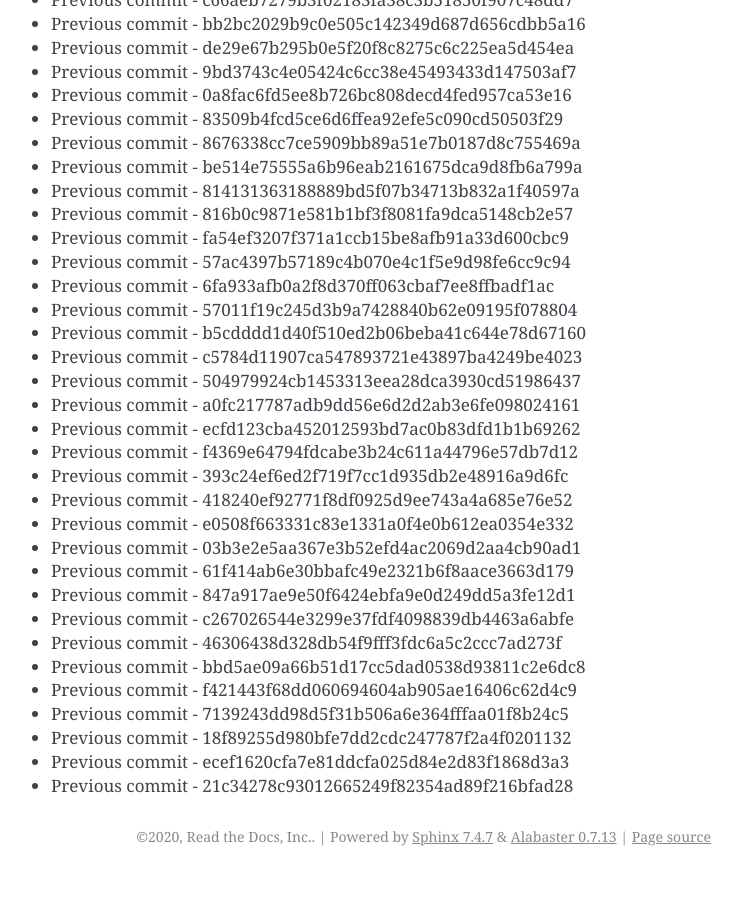
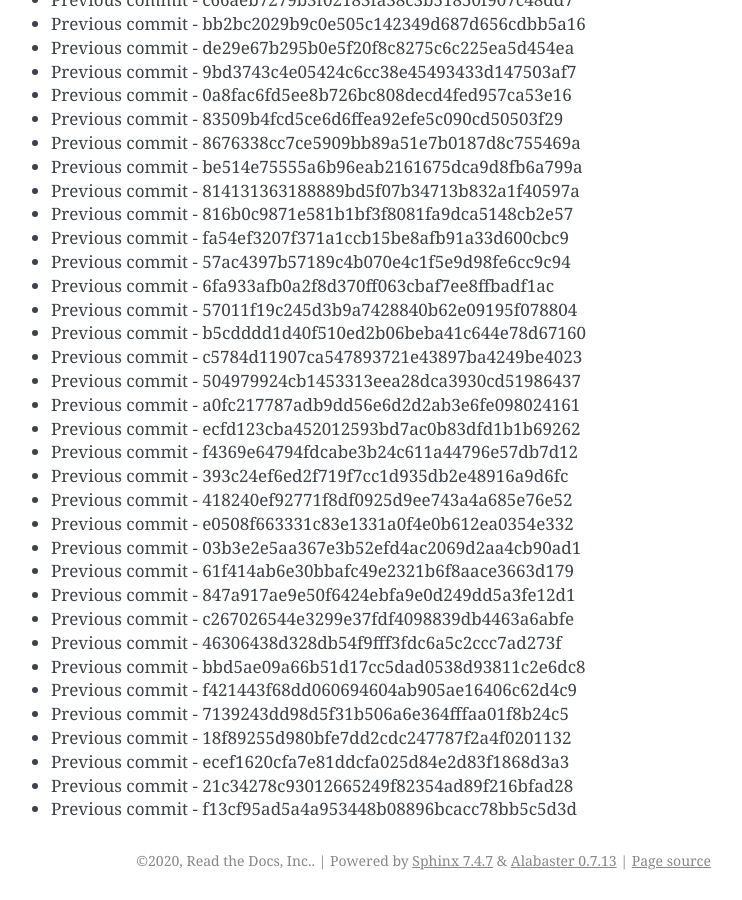
Before and after one commit to readthedocs/rtd-git-stresstest, a Sphinx documentation site: the page built from docs/updates.rst, in a window 1280 px wide and 900 px high, scrolled down 57387 px. Shown: the whole window, without its empty margins (399-1141 px from the left). Built offline with Sphinx 7.4.7, drawn with Linux system fonts in a browser that asks for light colours; before the commit the page ends 58263 px from its top, so only the background shows below that.

Commit message:
Generating commit from previous: f13cf95ad5a4a953448b08896bcacc78bb5c5d3d

```diff
--- a/docs/updates.rst
+++ b/docs/updates.rst
@@ -2443,3 +2443,4 @@ It can be tested for any performance characteristics.
 * Previous commit - 18f89255d980bfe7dd2cdc247787f2a4f0201132
 * Previous commit - ecef1620cfa7e81ddcfa025d84e2d83f1868d3a3
 * Previous commit - 21c34278c93012665249f82354ad89f216bfad28
+* Previous commit - f13cf95ad5a4a953448b08896bcacc78bb5c5d3d
```
